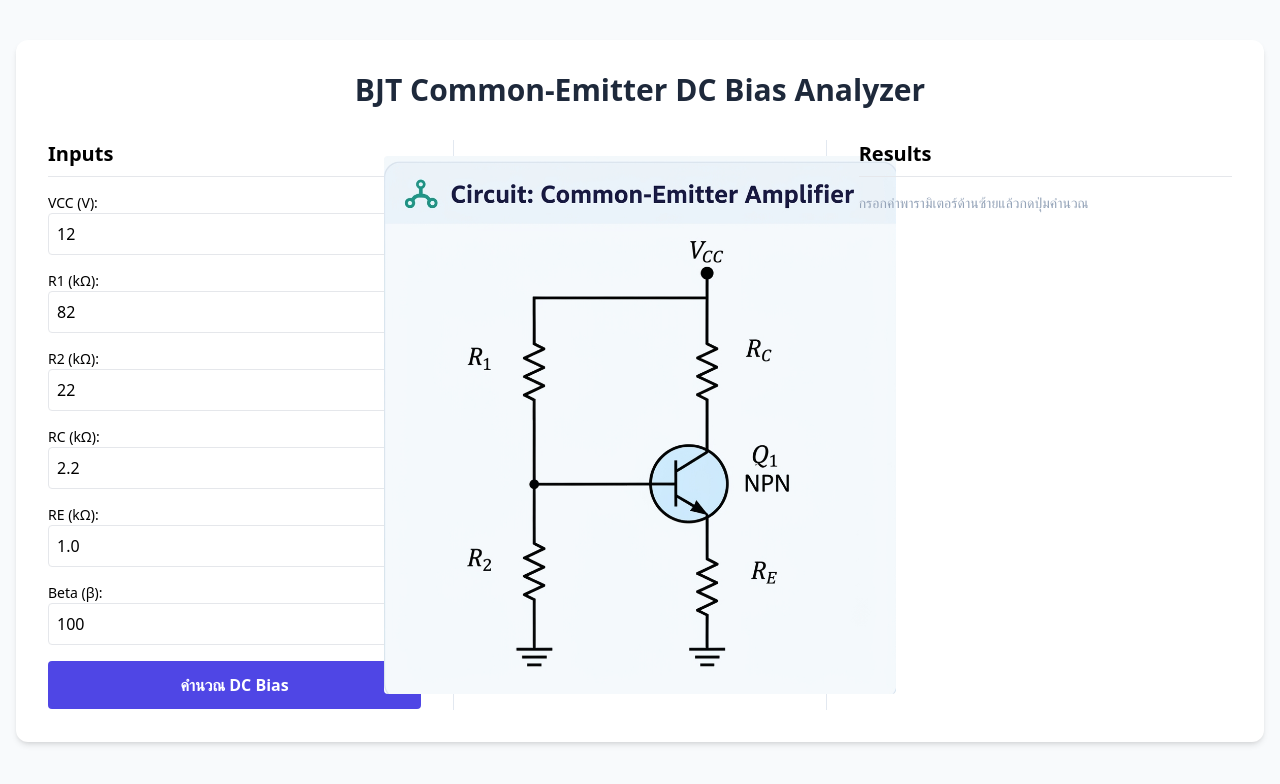
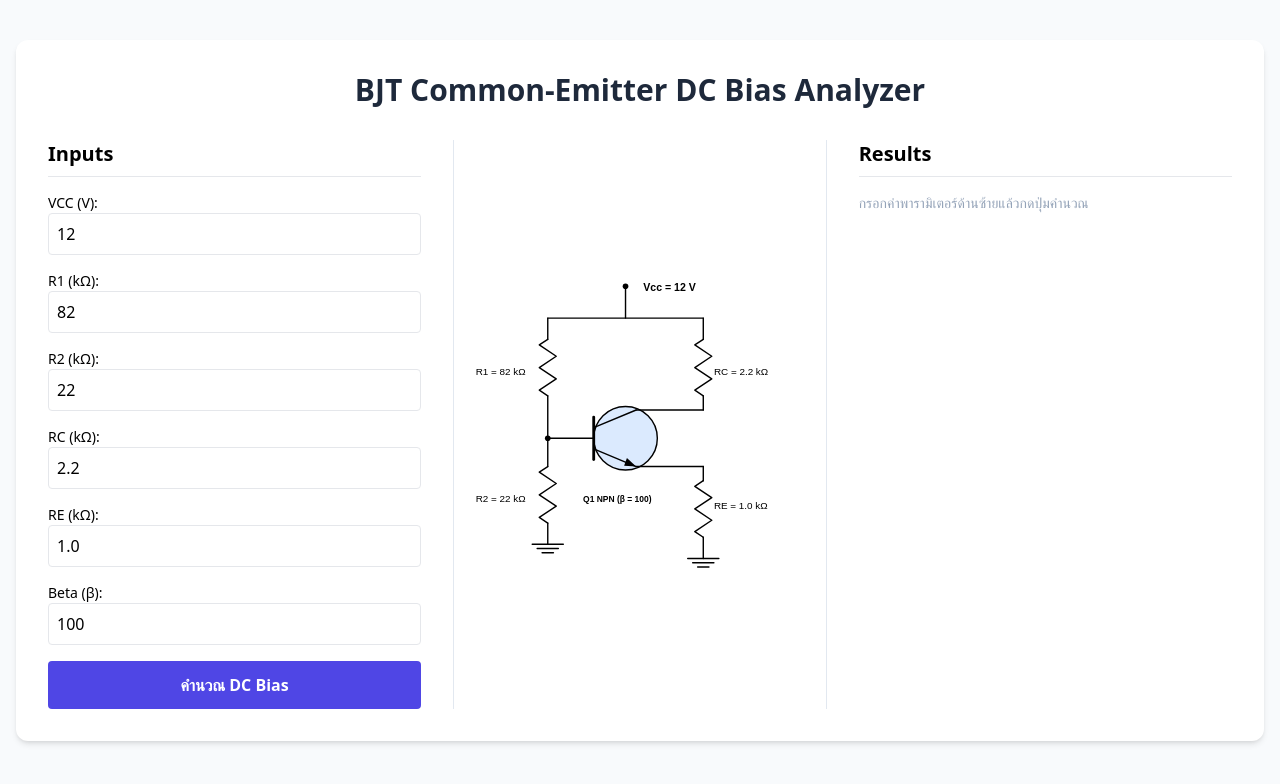
Before and after one commit to sarun68/gitlab, a Flask app: page / in a window 1280 px wide. Shown: the top 784 px of the page. Run offline with Flask 3, Linux system fonts and the light colour scheme; some libraries are stand-ins or nearby versions.

Commit message:
ui: replace circuit image with live SVG diagram (column 2)

```diff
--- a/templates/index.html
+++ b/templates/index.html
@@ -11,40 +11,102 @@
             <h1 class="text-3xl font-bold text-slate-800">BJT Common-Emitter DC Bias Analyzer</h1>
         </header>
 
-        <form method="POST" class="grid grid-cols-1 md:grid-cols-3 gap-8">
+        <form method="POST" id="bias-form" class="grid grid-cols-1 md:grid-cols-3 gap-8">
             <!-- Left: Inputs -->
             <div class="space-y-4">
                 <h2 class="text-xl font-semibold border-b pb-2">Inputs</h2>
                 <div>
                     <label class="block text-sm font-medium">VCC (V):</label>
-                    <input type="number" step="any" name="vcc" value="{{ form.vcc or '12' }}" class="w-full border p-2 rounded">
+                    <input type="number" step="any" name="vcc" id="vcc" value="{{ form.vcc or '12' }}" class="w-full border p-2 rounded">
                 </div>
                 <div>
                     <label class="block text-sm font-medium">R1 (kΩ):</label>
-                    <input type="number" step="any" name="r1" value="{{ form.r1 or '82' }}" class="w-full border p-2 rounded">
+                    <input type="number" step="any" name="r1" id="r1" value="{{ form.r1 or '82' }}" class="w-full border p-2 rounded">
                 </div>
                 <div>
                     <label class="block text-sm font-medium">R2 (kΩ):</label>
-                    <input type="number" step="any" name="r2" value="{{ form.r2 or '22' }}" class="w-full border p-2 rounded">
+                    <input type="number" step="any" name="r2" id="r2" value="{{ form.r2 or '22' }}" class="w-full border p-2 rounded">
                 </div>
                 <div>
                     <label class="block text-sm font-medium">RC (kΩ):</label>
-                    <input type="number" step="any" name="rc" value="{{ form.rc or '2.2' }}" class="w-full border p-2 rounded">
+                    <input type="number" step="any" name="rc" id="rc" value="{{ form.rc or '2.2' }}" class="w-full border p-2 rounded">
                 </div>
                 <div>
                     <label class="block text-sm font-medium">RE (kΩ):</label>
-                    <input type="number" step="any" name="re" value="{{ form.re or '1.0' }}" class="w-full border p-2 rounded">
+                    <input type="number" step="any" name="re" id="re" value="{{ form.re or '1.0' }}" class="w-full border p-2 rounded">
                 </div>
                 <div>
                     <label class="block text-sm font-medium">Beta (β):</label>
-                    <input type="number" step="any" name="beta" value="{{ form.beta or '100' }}" class="w-full border p-2 rounded">
+                    <input type="number" step="any" name="beta" id="beta" value="{{ form.beta or '100' }}" class="w-full border p-2 rounded">
                 </div>
                 <button type="submit" class="w-full bg-indigo-600 text-white py-3 rounded font-semibold hover:bg-indigo-700 transition">คำนวณ DC Bias</button>
             </div>
 
-            <!-- Middle: Circuit Diagram using static image -->
+            <!-- Middle: Circuit Diagram -->
             <div class="flex items-center justify-center border-l border-r border-slate-200 p-4">
-                <img src="{{ url_for('static', filename='circuit.png') }}" alt="Circuit Diagram" class="max-w-lg rounded">
+                <svg xmlns="http://www.w3.org/2000/svg" viewBox="0 0 480 470" class="w-full max-w-lg h-auto">
+                  <rect width="100%" height="100%" fill="white"/>
+                  <g stroke="black" stroke-width="2" fill="none" stroke-linecap="round" stroke-linejoin="round">
+
+                    <!-- ===== VCC rail ===== -->
+                    <line x1="220" y1="40" x2="220" y2="85"/>
+                    <line x1="110" y1="85" x2="330" y2="85"/>
+                    <circle cx="220" cy="40" r="4" fill="black" stroke="none"/>
+                    <text x="245" y="46" font-family="sans-serif" font-size="15" font-weight="bold" fill="black" stroke="none" id="svg-vcc">Vcc = {{ form.vcc or '12' }} V</text>
+
+                    <!-- ===== R1 (left branch, top) ===== -->
+                    <line x1="110" y1="85" x2="110" y2="115"/>
+                    <path d="M110 115 l-12 8 l24 16 l-24 16 l24 16 l-24 16 l12 8"/>
+                    <line x1="110" y1="195" x2="110" y2="255"/>
+
+                    <!-- base node -->
+                    <circle cx="110" cy="255" r="4" fill="black" stroke="none"/>
+                    <line x1="110" y1="255" x2="175" y2="255"/>
+
+                    <!-- ===== R2 (left branch, bottom) ===== -->
+                    <line x1="110" y1="255" x2="110" y2="295"/>
+                    <path d="M110 295 l-12 8 l24 16 l-24 16 l24 16 l-24 16 l12 8"/>
+                    <line x1="110" y1="375" x2="110" y2="405"/>
+
+                    <!-- ground (R2) -->
+                    <line x1="88" y1="405" x2="132" y2="405"/>
+                    <line x1="95" y1="411" x2="125" y2="411"/>
+                    <line x1="102" y1="417" x2="118" y2="417"/>
+
+                    <!-- ===== RC (right branch, top) ===== -->
+                    <line x1="330" y1="85" x2="330" y2="115"/>
+                    <path d="M330 115 l-12 8 l24 16 l-24 16 l24 16 l-24 16 l12 8"/>
+                    <line x1="330" y1="195" x2="330" y2="215"/>
+
+                    <!-- ===== Q1 NPN ===== -->
+                    <circle cx="220" cy="255" r="45" fill="#dbeafe"/>
+                    <line x1="175" y1="225" x2="175" y2="285" stroke-width="4"/>
+                    <!-- collector -->
+                    <line x1="175" y1="240" x2="235" y2="215"/>
+                    <line x1="235" y1="215" x2="330" y2="215"/>
+                    <!-- emitter -->
+                    <line x1="175" y1="270" x2="235" y2="295"/>
+                    <line x1="235" y1="295" x2="330" y2="295"/>
+                    <polygon points="235,295 218,294 222,283" fill="black" stroke="none"/>
+
+                    <!-- ===== RE (right branch, bottom) ===== -->
+                    <line x1="330" y1="295" x2="330" y2="315"/>
+                    <path d="M330 315 l-12 8 l24 16 l-24 16 l24 16 l-24 16 l12 8"/>
+                    <line x1="330" y1="395" x2="330" y2="425"/>
+
+                    <!-- ground (RE) -->
+                    <line x1="308" y1="425" x2="352" y2="425"/>
+                    <line x1="315" y1="431" x2="345" y2="431"/>
+                    <line x1="322" y1="437" x2="338" y2="437"/>
+                  </g>
+
+                  <!-- ===== Labels ===== -->
+                  <text x="8" y="165" font-family="sans-serif" font-size="14" fill="black" id="svg-r1">R1 = {{ form.r1 or '82' }} kΩ</text>
+                  <text x="8" y="345" font-family="sans-serif" font-size="14" fill="black" id="svg-r2">R2 = {{ form.r2 or '22' }} kΩ</text>
+                  <text x="345" y="165" font-family="sans-serif" font-size="14" fill="black" id="svg-rc">RC = {{ form.rc or '2.2' }} kΩ</text>
+                  <text x="345" y="355" font-family="sans-serif" font-size="14" fill="black" id="svg-re">RE = {{ form.re or '1.0' }} kΩ</text>
+                  <text x="160" y="345" font-family="sans-serif" font-size="12" font-weight="bold" fill="black" id="svg-beta">Q1 NPN (β = {{ form.beta or '100' }})</text>
+                </svg>
             </div>
 
             <!-- Right: Results -->
@@ -75,6 +137,28 @@
                 {% endif %}
             </div>
         </form>
-    </div>
+
+        <script>
+            const updateSvg = (id, labelPrefix, unit, isBeta=false) => {
+                const input = document.getElementById(id);
+                const svgElement = document.getElementById('svg-' + id);
+                if (input && svgElement) {
+                    input.addEventListener('input', () => {
+                        if (isBeta) {
+                            svgElement.textContent = `Q1 NPN (β = ${input.value})`;
+                        } else {
+                            svgElement.textContent = `${labelPrefix} = ${input.value} ${unit}`;
+                        }
+                    });
+                }
+            };
+
+            updateSvg('vcc', 'Vcc', 'V');
+            updateSvg('r1', 'R1', 'kΩ');
+            updateSvg('r2', 'R2', 'kΩ');
+            updateSvg('rc', 'RC', 'kΩ');
+            updateSvg('re', 'RE', 'kΩ');
+            updateSvg('beta', '', '', true);
+        </script>
 </body>
 </html>
```
